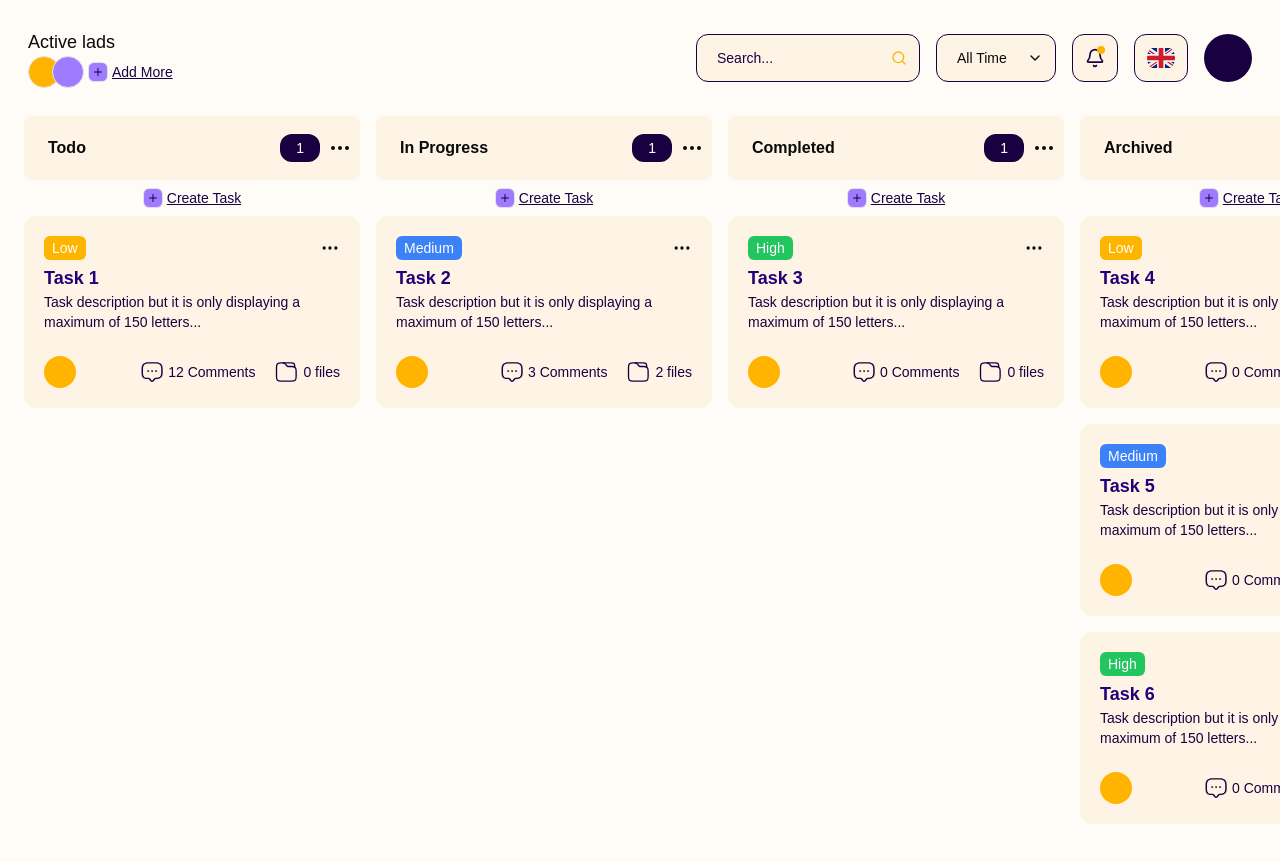
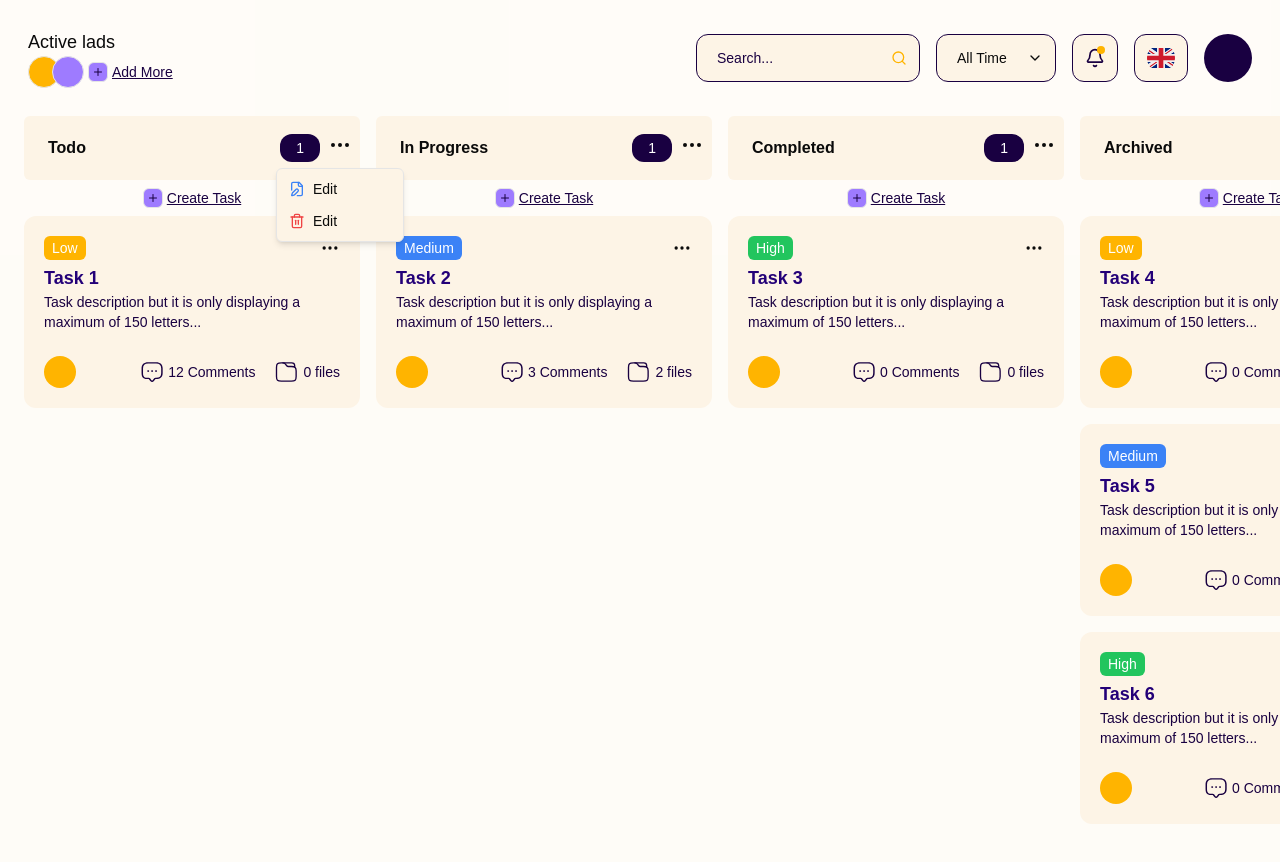
Before and after one commit to hazitgi/next-kanban-task-manager, a Next.js app: page /en in a window 1280 px wide. Both pictures are taken after a click on the button 340 px from the left and 148 px from the top of the page. Shown: the top 862 px of the page. Built offline with nearby package versions, Linux system fonts and the light colour scheme.

Commit message:
feat: added options in column header

```diff
--- a/src/components/application/ColumnHeader.tsx
+++ b/src/components/application/ColumnHeader.tsx
@@ -1,4 +1,10 @@
-import { Ellipsis } from "lucide-react";
+import { Ellipsis, FileEdit, Trash2Icon } from "lucide-react";
+import {
+  DropdownMenu,
+  DropdownMenuContent,
+  DropdownMenuItem,
+  DropdownMenuTrigger,
+} from "../ui/dropdown-menu";
 
 export default function ColumnHeader({ title }: ColumnHeaderProp) {
   return (
@@ -10,9 +16,27 @@ export default function ColumnHeader({ title }: ColumnHeaderProp) {
         <div className="h-7 px-4 rounded-xl bg-customeDark flex-center">
           <span className="text-sm text-white">1</span>
         </div>
-        <button>
-          <Ellipsis />
-        </button>
+        <DropdownMenu>
+          <DropdownMenuTrigger className="ring-0 focus:ring-0">
+            <button>
+              <Ellipsis />
+            </button>
+          </DropdownMenuTrigger>
+          <DropdownMenuContent className="bg-customeBg">
+            <DropdownMenuItem className="focus:bg-customeViolet/20 gap-2">
+              <div className="flex gap-2 items-center">
+                <FileEdit className="w-4 text-blue-500" />
+                <span className="text-sm">Edit</span>
+              </div>
+            </DropdownMenuItem>
+            <DropdownMenuItem className="focus:bg-customeViolet/20 gap-2">
+              <div className="flex gap-2 items-center">
+                <Trash2Icon className="w-4 text-red-500" />
+                <span className="text-sm">Edit</span>
+              </div>
+            </DropdownMenuItem>
+          </DropdownMenuContent>
+        </DropdownMenu>
       </div>
     </div>
   );
```
